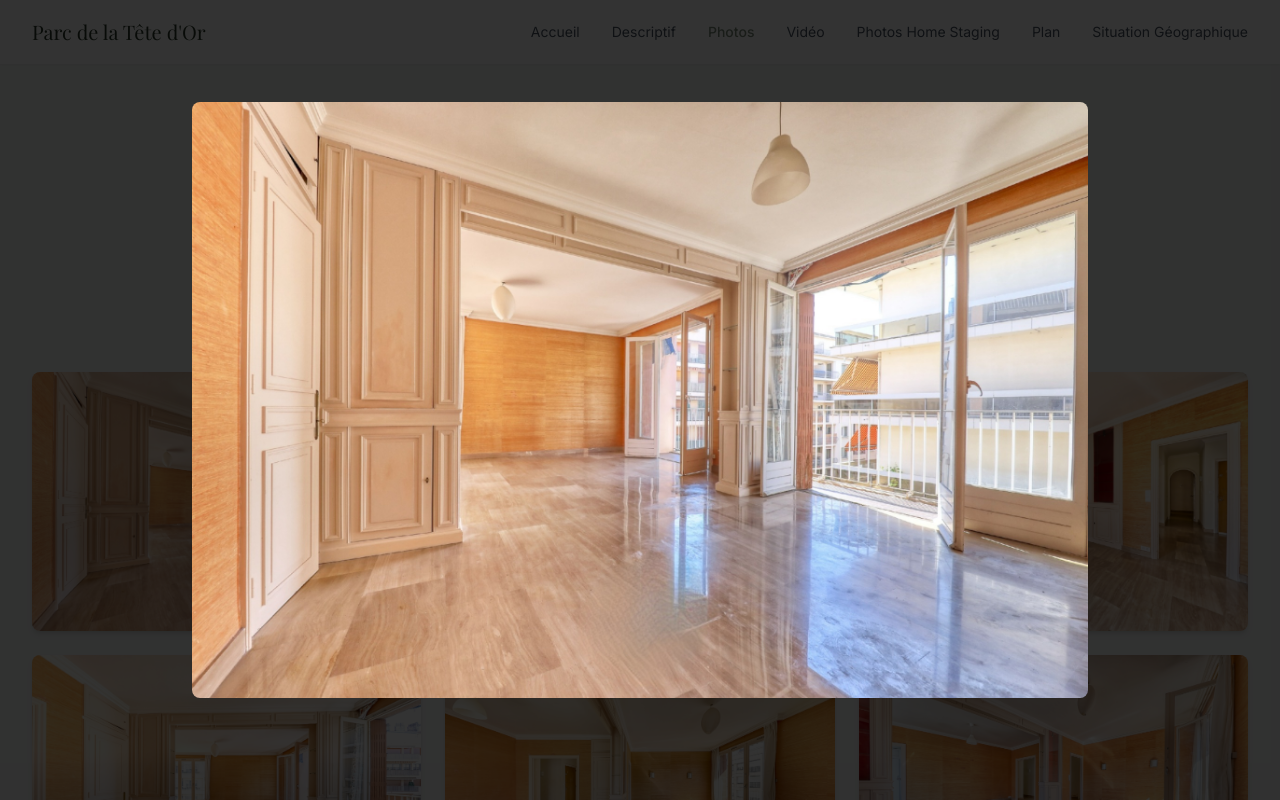
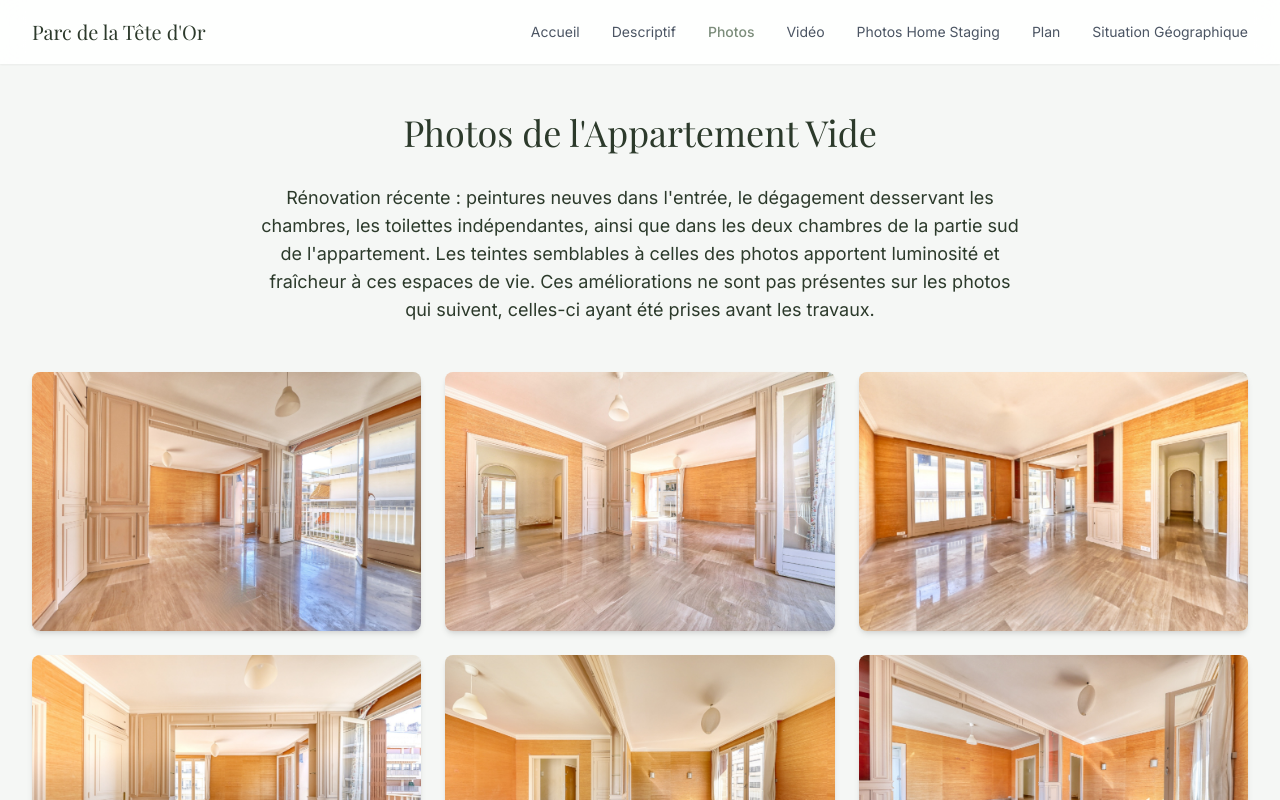
Before and after one commit to didier74hs/crequiparc, a React (Vite) app: page /photos in a window 1280 px wide. Shown: the top 800 px of the page. Built offline with nearby package versions, Linux system fonts and the light colour scheme.

Commit message:
Reverted to edit a2ccc0ad-28fa-48d4-b7b7-fdfca5968134: "Fix email sending error
Resolve issue with sending emails from the Supabase Edge Function due to unverified domain on Resend. Update the email configuration to ensure the domain is verified before sending emails.
[skip gpt_engineer]"

```diff
--- a/src/components/AnimatedPhotoViewer.tsx
+++ /dev/null
@@ -1,57 +0,0 @@
-import { useState, useEffect } from "react";
-import { motion, AnimatePresence } from "framer-motion";
-
-interface Photo {
-  src: string;
-  alt: string;
-  description?: string;
-}
-
-interface AnimatedPhotoViewerProps {
-  photos: Photo[];
-  autoPlayDelay?: number;
-}
-
-const AnimatedPhotoViewer = ({ photos, autoPlayDelay = 7000 }: AnimatedPhotoViewerProps) => {
-  const [selectedIndex, setSelectedIndex] = useState<number | null>(null);
-
-  useEffect(() => {
-    if (selectedIndex === null) {
-      setSelectedIndex(0);
-    } else {
-      const timer = setTimeout(() => {
-        setSelectedIndex((prev) => (prev === null || prev >= photos.length - 1 ? 0 : prev + 1));
-      }, autoPlayDelay);
-      return () => clearTimeout(timer);
-    }
-  }, [selectedIndex, photos.length, autoPlayDelay]);
-
-  return (
-    <AnimatePresence>
-      {selectedIndex !== null && (
-        <motion.div
-          className="fixed inset-0 bg-black/80 z-50 flex items-center justify-center p-4"
-          initial={{ opacity: 0 }}
-          animate={{ opacity: 1 }}
-          exit={{ opacity: 0 }}
-        >
-          <motion.div
-            className="relative max-w-4xl w-full"
-            initial={{ scale: 0.9, opacity: 0 }}
-            animate={{ scale: 1, opacity: 1 }}
-            exit={{ scale: 0.9, opacity: 0 }}
-            transition={{ duration: 0.3 }}
-          >
-            <img
-              src={photos[selectedIndex].src}
-              alt={photos[selectedIndex].alt}
-              className="w-full h-auto rounded-lg"
-            />
-          </motion.div>
-        </motion.div>
-      )}
-    </AnimatePresence>
-  );
-};
-
-export default AnimatedPhotoViewer;
--- a/src/pages/HomeStaging.tsx
+++ b/src/pages/HomeStaging.tsx
@@ -1,6 +1,5 @@
 import { useState } from "react";
 import { motion } from "framer-motion";
-import AnimatedPhotoViewer from "@/components/AnimatedPhotoViewer";
 
 const HomeStaging = () => {
   const [selectedImage, setSelectedImage] = useState<string | null>(null);
@@ -78,6 +77,7 @@ const HomeStaging = () => {
         </div>
       </div>
 
+      {/* Modal pour l'image en grand */}
       {selectedImage && (
         <div
           className="fixed inset-0 bg-black/80 z-50 flex items-center justify-center p-4"
@@ -98,8 +98,6 @@ const HomeStaging = () => {
           </div>
         </div>
       )}
-
-      <AnimatedPhotoViewer photos={stagingPhotos} />
     </div>
   );
 };
--- a/src/pages/Photos.tsx
+++ b/src/pages/Photos.tsx
@@ -1,6 +1,5 @@
 import { useState } from "react";
 import { motion } from "framer-motion";
-import AnimatedPhotoViewer from "@/components/AnimatedPhotoViewer";
 
 const Photos = () => {
   const [selectedImage, setSelectedImage] = useState<string | null>(null);
@@ -92,7 +91,26 @@ const Photos = () => {
         </div>
       </div>
 
-      <AnimatedPhotoViewer photos={photos} />
+      {selectedImage && (
+        <div
+          className="fixed inset-0 bg-black/80 z-50 flex items-center justify-center p-4"
+          onClick={() => setSelectedImage(null)}
+        >
+          <div className="relative max-w-4xl w-full">
+            <img
+              src={selectedImage}
+              alt="Vue agrandie"
+              className="w-full h-auto rounded-lg"
+            />
+            <button
+              className="absolute top-4 right-4 text-white hover:text-gray-300"
+              onClick={() => setSelectedImage(null)}
+            >
+              Fermer
+            </button>
+          </div>
+        </div>
+      )}
     </div>
   );
 };
```
